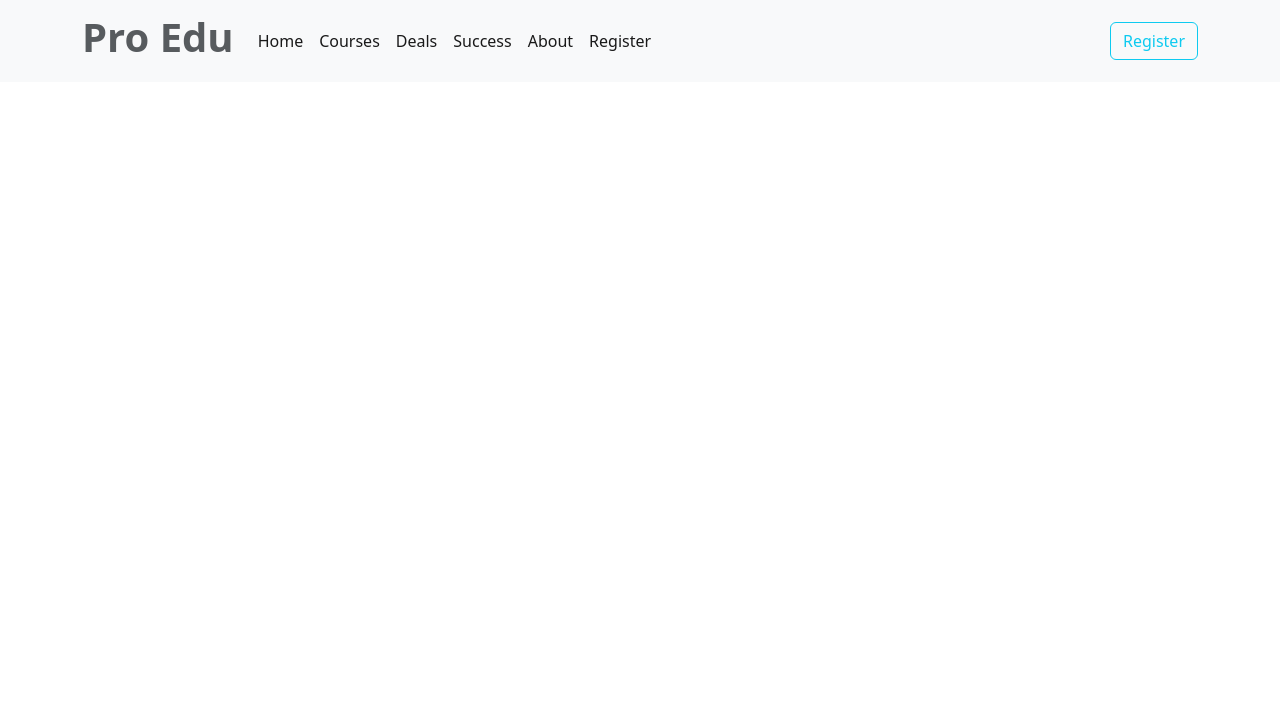
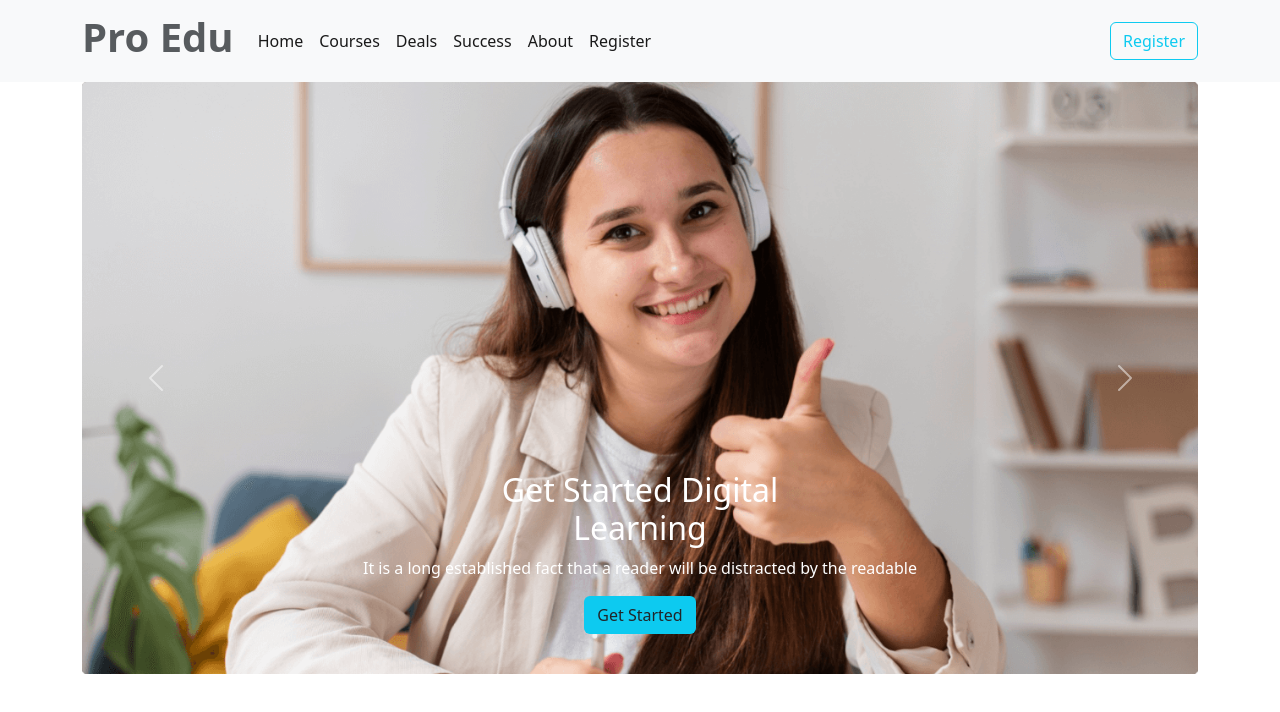
Before and after one commit to nahidchy/EdTech, a plain HTML site: page index.html in a window 1280 px wide. Drawn offline with nearby package versions, Linux system fonts and the light colour scheme.

Commit message:
slider added

```diff
--- a/index.html
+++ b/index.html
@@ -46,8 +46,49 @@
         </nav>
    <!-- nav bar end -->
    <!-- slider start -->
+        <div id="carouselExampleCaptions" class="container carousel slide mb-5" data-bs-ride="false">
+            <div class="carousel-inner">
+                <div class="carousel-item active">
+                    <img src="./images/cover/cover-1.png" class=" w-100" alt="...">
+                    <div class="carousel-caption text-center">
+                        <h2>Get Started Digital <br>
+                        Learning</h2>
+                        <p>It is a long established fact that a reader will be distracted by the readable</p>
+                        <button class="btn bg-info" type="submit">Get Started</button>
+                    </div>
+                </div>
+                <div class="carousel-item">
+                    <img src="./images/cover/cover cover 2.jpeg" class=" w-100" alt="...">
+                    <div class="carousel-caption">
+                        <h2>Get Started Digital <br>
+                            Learning</h2>
+                        <p>It is a long established fact that a reader will be distracted by the readable</p>
+                        <button class="btn bg-info" type="submit">Get Started</button>
+                    </div>
+                </div>
+                <div class="carousel-item">
+                    <img src="./images/cover/cover cover 3.jpeg" class=" w-100" alt="...">
+                    <div class="carousel-caption">
+                        <h2>Get Started Digital <br>
+                            Learning</h2>
+                        <p>It is a long established fact that a reader will be distracted by the readable</p>
+                        <button class="btn bg-info" type="submit">Get Started</button>
+                    </div>
+                </div>
+            </div>
+            <button class="carousel-control-prev" type="button" data-bs-target="#carouselExampleCaptions" data-bs-slide="prev">
+                <span class="carousel-control-prev-icon" aria-hidden="true"></span>
+                <span class="visually-hidden">Previous</span>
+            </button>
+            <button class="carousel-control-next" type="button" data-bs-target="#carouselExampleCaptions" data-bs-slide="next">
+                <span class="carousel-control-next-icon" aria-hidden="true"></span>
+                <span class="visually-hidden">Next</span>
+            </button>
+        </div>
+   <!-- slider end -->
+         <!-- courses -->
 
-   <!-- slider end -->
+         <!-- courses end-->
 
     <!-- bootstrap js link -->
     <script src="	https://cdn.jsdelivr.net/npm/bootstrap@5.2.0/dist/js/bootstrap.bundle.min.js"></script>
```
